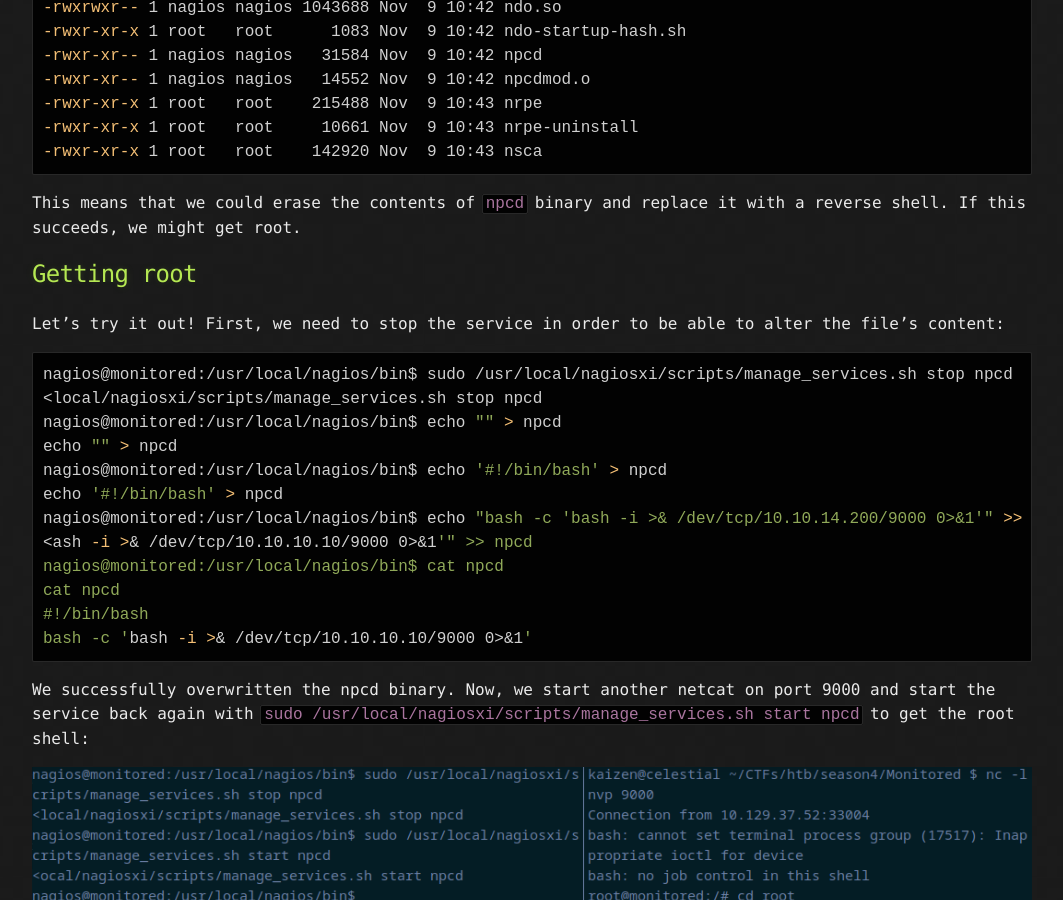
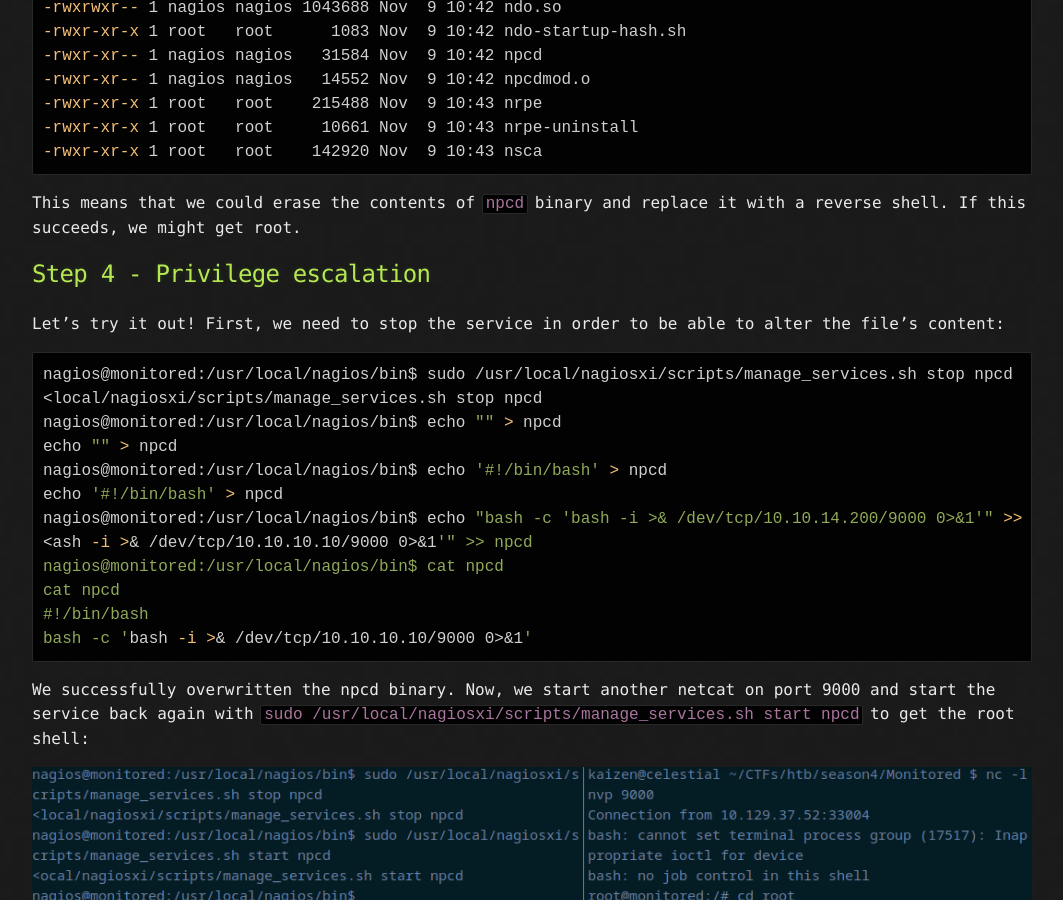
Before and after one commit to alexbsec/alexbsec.github.io, a Jekyll site: the page built from _posts/2024-01-16-monitored-htb.md, in a window 1280 px wide and 900 px high, scrolled down 17743 px. Shown: the whole window, without its empty margins (108-1171 px from the left). Built offline with Jekyll 4.4.1, drawn with Linux system fonts in a browser that asks for light colours.

Commit message:
fixed h2

```diff
--- a/_posts/2024-01-16-monitored-htb.md
+++ b/_posts/2024-01-16-monitored-htb.md
@@ -539,7 +539,7 @@
 This means that we could erase the contents of `npcd` binary and replace it with a reverse shell. If this succeeds, we might get root.
 
 
-## [](#solving) Getting root
+## [](#solving) Step 4 - Privilege escalation
 
 Let's try it out! First, we need to stop the service in order to be able to alter the file's content:
 
```
